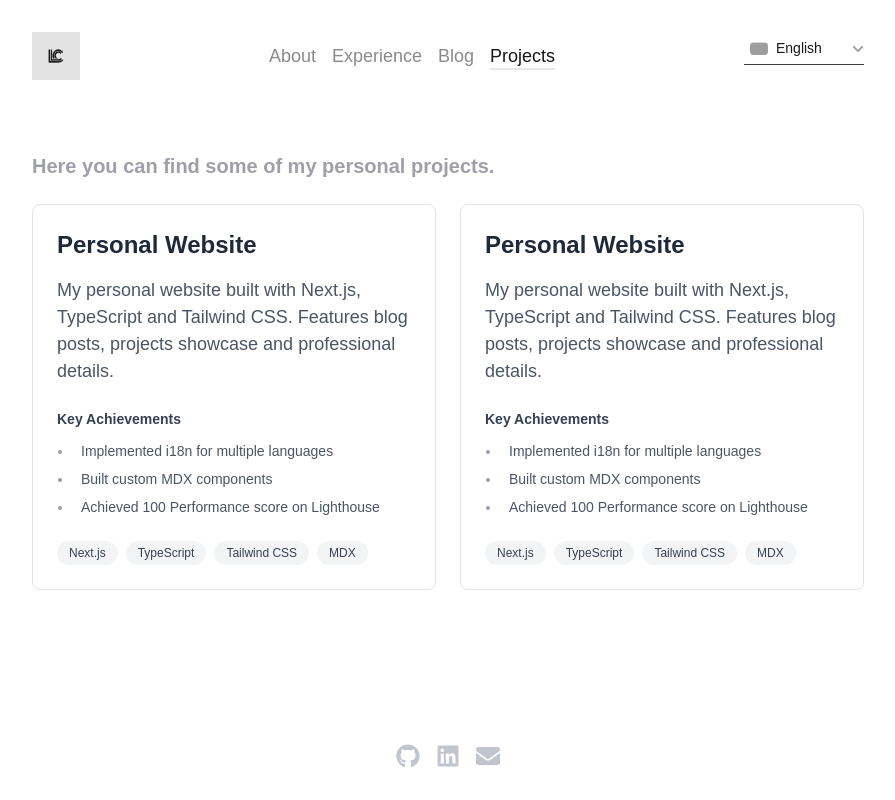
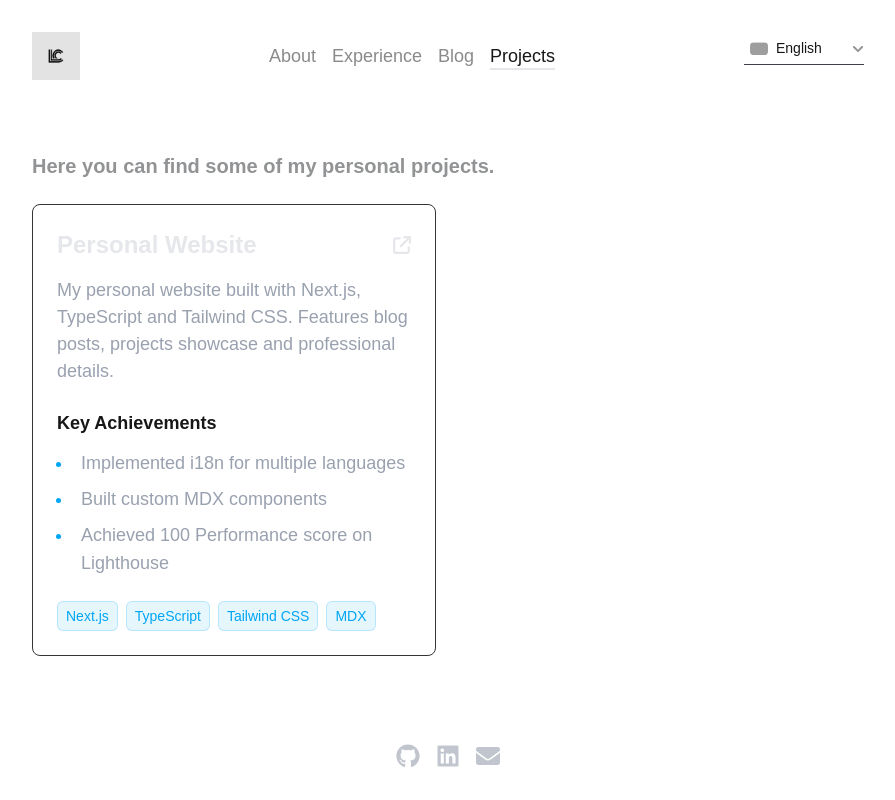
Before and after one commit to lcastrof/lucasdecastro.dev, a Next.js app: page /en/projects in a window 1280 px wide. Shown: the whole page, without its empty margins (192-1087 px from the left). Built offline with nearby package versions, Linux system fonts and the light colour scheme; grey boxes are pictures that could not be loaded.

Commit message:
style: add accent color

```diff
--- a/mdx-components.tsx
+++ b/mdx-components.tsx
@@ -67,7 +67,7 @@ const components = {
   ),
   a: ({ href, children, ...props }: AnchorProps) => {
     const className =
-      "text-blue-500 hover:text-blue-700 dark:text-gray-400 hover:dark:text-gray-300 dark:underline dark:underline-offset-2 dark:decoration-gray-800";
+      "text-blue-500 hover:text-blue-700 dark:text-sky-400 hover:dark:text-sky-300 dark:underline dark:underline-offset-2 dark:decoration-sky-800";
     if (href?.startsWith("/")) {
       return (
         <Link href={href} className={className} {...props}>
--- a/src/app/[locale]/globals.css
+++ b/src/app/[locale]/globals.css
@@ -3,6 +3,18 @@
 :root {
   --background: #ffffff;
   --foreground: #171717;
+  /* Base colors */
+    --color-zinc-800: oklch(32.7% 0.004 255.094);
+    --color-zinc-400: oklch(66.1% 0.004 255.094);
+
+    /* Accent colors */
+    --color-sky-500: oklch(68.5% 0.169 237.323);
+    --color-sky-400: oklch(73% 0.15 237.323);
+
+    /* Semantic colors with opacity variants */
+    --color-accent: var(--color-sky-500);
+    --color-accent-muted: color-mix(in oklab, var(--color-sky-500) 20%, transparent);
+    --color-accent-hover: color-mix(in oklab, var(--color-sky-500) 30%, transparent);
 }
 
 @theme inline {
--- a/src/app/[locale]/page.tsx
+++ b/src/app/[locale]/page.tsx
@@ -13,7 +13,7 @@ export default function Home() {
         {t.rich("description", {
           a: (children) => (
             <a
-              className="text-blue-500 hover:underline"
+              className="text-sky-500 hover:underline"
               target="_blank"
               referrerPolicy="no-referrer"
               href="https://rdstation.com/"
--- a/src/app/[locale]/projects/page.tsx
+++ b/src/app/[locale]/projects/page.tsx
@@ -12,7 +12,7 @@ export default function Projects() {
       <PageHeader subtitle={t("subtitle")} />
 
       <div className="grid grid-cols-1 lg:grid-cols-2 gap-6">
-        {projects.concat(projects).map((project) => (
+        {projects.map((project) => (
           <ProjectCard key={project.id} project={project} />
         ))}
       </div>
--- a/src/components/posts-list.tsx
+++ b/src/components/posts-list.tsx
@@ -26,16 +26,16 @@ export function PostsList({ posts }: PostsListProps) {
           href={`/${locale}/blog/${post.slug}`}
           className="group block"
         >
-          <article className="flex items-start justify-between p-4 rounded-lg transition-all duration-300 ease-in-out hover:bg-zinc-100 dark:hover:bg-zinc-800/50 border-b border-zinc-200 dark:border-zinc-800 hover:shadow-sm">
+          <article className="flex items-start justify-between p-4 hover:rounded-lg transition-all duration-300 hover:bg-zinc-800/30 border-b border-zinc-800 hover:border-sky-500/30 hover:shadow-sm hover:shadow-sky-500/5">
             <div className="space-y-1.5 pr-8">
-              <h3 className="font-medium text-lg lg:text-xl text-zinc-800 dark:text-zinc-200 group-hover:text-blue-500 transition-colors duration-300">
+              <h3 className="font-medium text-lg lg:text-xl text-zinc-200 group-hover:text-sky-500 transition-colors duration-300">
                 {post.metadata?.title}
               </h3>
-              <p className="text-sm lg:text-base text-zinc-600 dark:text-zinc-400 line-clamp-2">
+              <p className="text-sm lg:text-base text-zinc-400 line-clamp-2">
                 {post.metadata?.description}
               </p>
             </div>
-            <time className="text-sm text-zinc-500 dark:text-zinc-400 shrink-0">
+            <time className="text-sm text-zinc-400 shrink-0">
               {post.metadata?.date && formatDate(post.metadata.date)}
             </time>
           </article>
--- a/src/components/project-card.tsx
+++ b/src/components/project-card.tsx
@@ -3,6 +3,8 @@
 import { type Project } from "@/types/project";
 import { useTranslations } from "next-intl";
 import Link from "next/link";
+import { FaArrowUpRightFromSquare } from "react-icons/fa6";
+import { Tag } from "./tag";
 
 interface ProjectCardProps {
   project: Project;
@@ -16,23 +18,24 @@ export function ProjectCard({ project }: ProjectCardProps) {
       href={project.githubUrl}
       target="_blank"
       rel="noopener noreferrer"
-      className="block p-6 rounded-lg border border-zinc-200 dark:border-zinc-800 hover:border-zinc-300 dark:hover:border-zinc-700 transition-all duration-300 group hover:shadow-md dark:hover:shadow-zinc-900/30"
+      className="block p-6 rounded-lg border border-zinc-800 hover:bg-zinc-800/30 transition-all duration-300 group hover:border-sky-500/30 hover:shadow-md hover:shadow-sky-500/5"
     >
       <div className="flex flex-col gap-4">
-        <h2 className="text-2xl font-semibold text-gray-800 dark:text-gray-200 group-hover:text- accent-indigo-400 dark:group-hover:text-indigo-400 transition-colors">
-          {t("projects." + project.titleKey)}
-        </h2>
+        <header className="flex items-center justify-between text-gray-200 transition-colors group-hover:text-sky-500">
+          <h2 className="text-2xl font-semibold">
+            {t("projects." + project.titleKey)}
+          </h2>
+          <FaArrowUpRightFromSquare />
+        </header>
 
-        <p className="text-gray-600 dark:text-gray-400 leading-relaxed">
+        <p className="text-gray-400 leading-relaxed">
           {t("projects." + project.descriptionKey)}
         </p>
 
         {project.achievementsKeys && project.achievementsKeys.length > 0 && (
           <div className="space-y-3 pt-2">
-            <h3 className="text-sm font-medium text-gray-700 dark:text-gray-300">
-              {t("key-achievements")}
-            </h3>
-            <ul className="list-disc pl-4 text-sm text-gray-600 dark:text-gray-400 space-y-2 marker:text-gray-400 dark:marker:text-gray-600">
+            <h3 className="font-medium">{t("key-achievements")}</h3>
+            <ul className="list-disc pl-4 text-gray-400 space-y-2 marker:text-sky-500">
               {project.achievementsKeys.map((achievementKey) => (
                 <li key={achievementKey} className="pl-2">
                   {t("projects." + achievementKey)}
@@ -44,12 +47,7 @@ export function ProjectCard({ project }: ProjectCardProps) {
 
         <div className="flex flex-wrap gap-2 mt-auto pt-2">
           {project.technologies.map((tech) => (
-            <span
-              key={tech}
-              className="px-3 py-1 text-xs font-medium rounded-full bg-gray-100 dark:bg-zinc-800 text-gray-700 dark:text-gray-300 transition-colors group-hover:bg-gray-200 dark:group-hover:bg-zinc-700"
-            >
-              {tech}
-            </span>
+            <Tag key={tech}>{tech}</Tag>
           ))}
         </div>
       </div>
--- /dev/null
+++ b/src/components/tag.tsx
@@ -0,0 +1,18 @@
+import { ComponentPropsWithoutRef } from "react";
+
+interface TagProps extends ComponentPropsWithoutRef<"span"> {
+  children: React.ReactNode;
+}
+
+export function Tag({ children, ...props }: TagProps) {
+  return (
+    <span
+      className={
+        "px-2 py-1 text-sm rounded-md bg-sky-500/10 text-sky-500 border border-sky-500/20"
+      }
+      {...props}
+    >
+      {children}
+    </span>
+  );
+}
--- a/src/components/timeline-item.tsx
+++ b/src/components/timeline-item.tsx
@@ -3,6 +3,7 @@
 import { ExperienceItem } from "@/types/experience";
 import { useLocale, useTranslations } from "next-intl";
 import Link from "next/link";
+import { Tag } from "./tag";
 
 interface TimelineItemProps {
   experience: ExperienceItem;
@@ -27,7 +28,6 @@ export function TimelineItem({
 
   return (
     <div className="flex gap-4">
-      {/* Adjust the dot container to align with title */}
       <div className="relative z-10 mt-[22px]">
         <div
           className={`w-4 h-4 rounded-full transition-colors ${
@@ -56,12 +56,7 @@ export function TimelineItem({
         </p>
         <div className="flex flex-wrap gap-2 mt-3">
           {experience.technologies.map((tech) => (
-            <span
-              key={tech}
-              className="px-2 py-1 text-xs rounded-full bg-zinc-800 text-zinc-300"
-            >
-              {tech}
-            </span>
+            <Tag key={tech}>{tech}</Tag>
           ))}
         </div>
       </Link>
```
